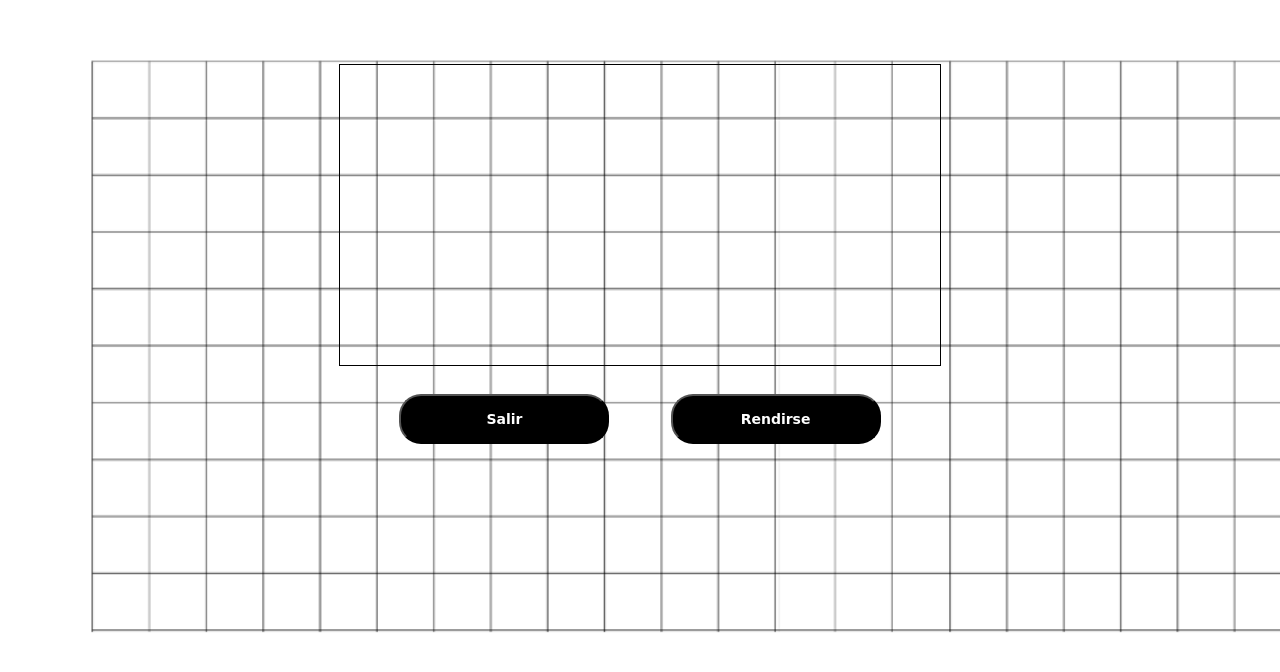
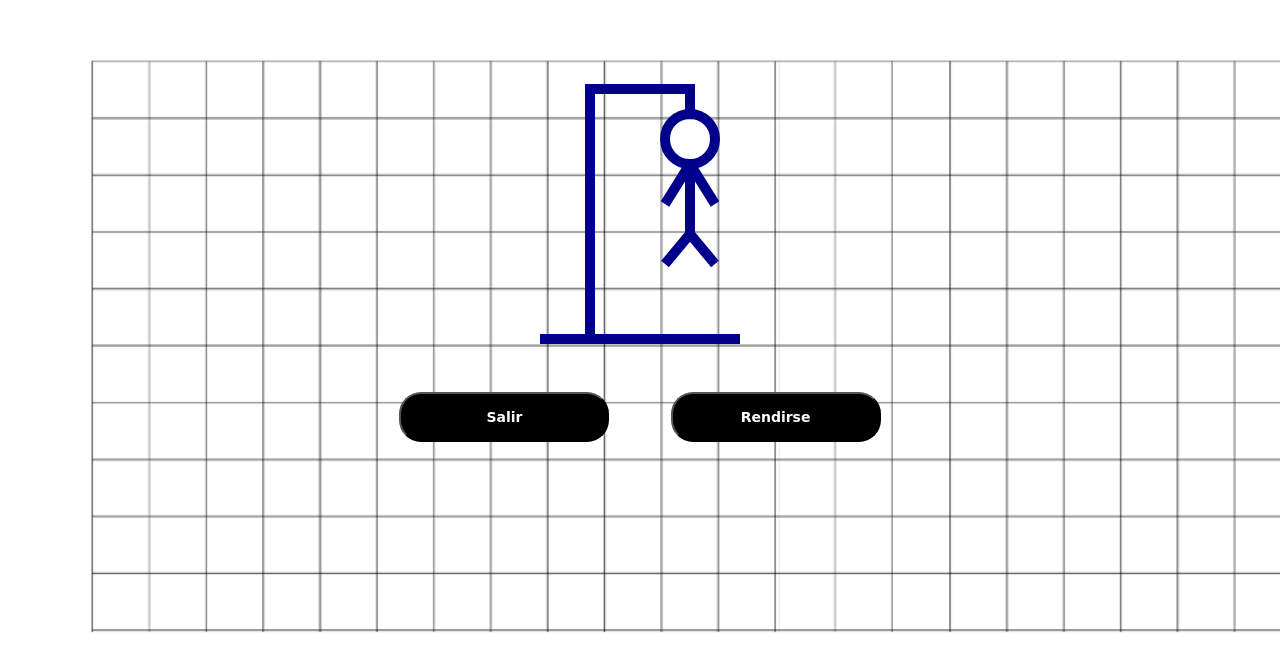
Before and after one commit to DanielConCode/juego-del-ahorcado, a plain HTML site: page juego.html in a window 1280 px wide. Drawn offline with Linux system fonts and the light colour scheme; a web font is replaced by a local one.

Commit message:
Programando Script que dibuje el ahorcado con trazos en canvas

```diff
--- a/juego.html
+++ b/juego.html
@@ -12,7 +12,7 @@
 </head>
 <body>
     <main>
-        <canvas></canvas>
+        <canvas class = "canvas-ahorcado" width = "250px" height = "300px"></canvas>
         <section>
             <div class="div-botones">
                 <button onclick="location.href='index.html'">Salir</button>
@@ -21,4 +21,5 @@
         </section>
     </main>
 </body>
+<script src="script.js"></script>
 </html>
--- a/script.js
+++ b/script.js
@@ -0,0 +1,56 @@
+/* DISENO DE JUGAR.HTML */
+
+//Variable Pantalla que toma como referencia la canva
+var pantalla = document.querySelector("canvas");
+
+//variable Pincel para dibujar en la canva
+var pincel = pantalla.getContext("2d");
+
+//STROKE dibuja el tramo trazado, con StrokeStyle definimos el color del trazo
+pincel.strokeStyle = "darkblue";
+
+//Dibujar la base del dibujo del ahorcado
+DibujarTrazo(225,275,25,275);
+
+//Dibuja el primer tramo al equivocarse
+DibujarTrazo(75,275,75,25);
+
+//Dibuja el segundo tramo al equivocarse
+DibujarTrazo(70,25,180,25);
+
+//Dibuja el tercer tramo al equivocarse
+DibujarTrazo(175,25,175,50);
+
+//Dibuja el tercer tramo al equivocarse
+DibujarTrazo(175,25,175,50);
+
+//Dibuja el cuarto tramo al equivocarse, este es una circunferencia, la cabeza del ahorcado
+pincel.beginPath();
+pincel.arc(175, 75, 25, 0, 2*3.14);
+pincel.stroke();
+
+
+//Dibuja el quinto tramo al equivocarse
+DibujarTrazo(175,100,175,175);
+
+//Dibuja el sexto tramo al equivocarse
+DibujarTrazo(175,100,150,140);
+
+//Dibuja el septimo tramo al equivocarse
+DibujarTrazo(175,100,200,140);
+
+//Dibuja el octavo tramo al equivocarse
+DibujarTrazo(175,170,150,200);
+
+//Dibuja el noveno tramo al equivocarse
+DibujarTrazo(175,170,200,200);
+
+//Funcion para dibujar los trazos del ahorcado
+function DibujarTrazo(x1, y1, x2, y2)
+{
+    pincel.beginPath();
+    pincel.lineWidth = 10;
+    pincel.moveTo(x1,y1); //Punto inicial
+    pincel.lineTo(x2,y2); //Punto final
+    pincel.stroke();
+}
--- a/style.css
+++ b/style.css
@@ -49,10 +49,8 @@ button:hover{
 }
 
 /* DISENO DE JUGAR.HTML */
-canvas{
-    border: solid black 1px;
+.canvas-ahorcado{
     display: block;
     margin: 0 auto;
     margin-top: 4em;
-    height: 300px;
 }
```
